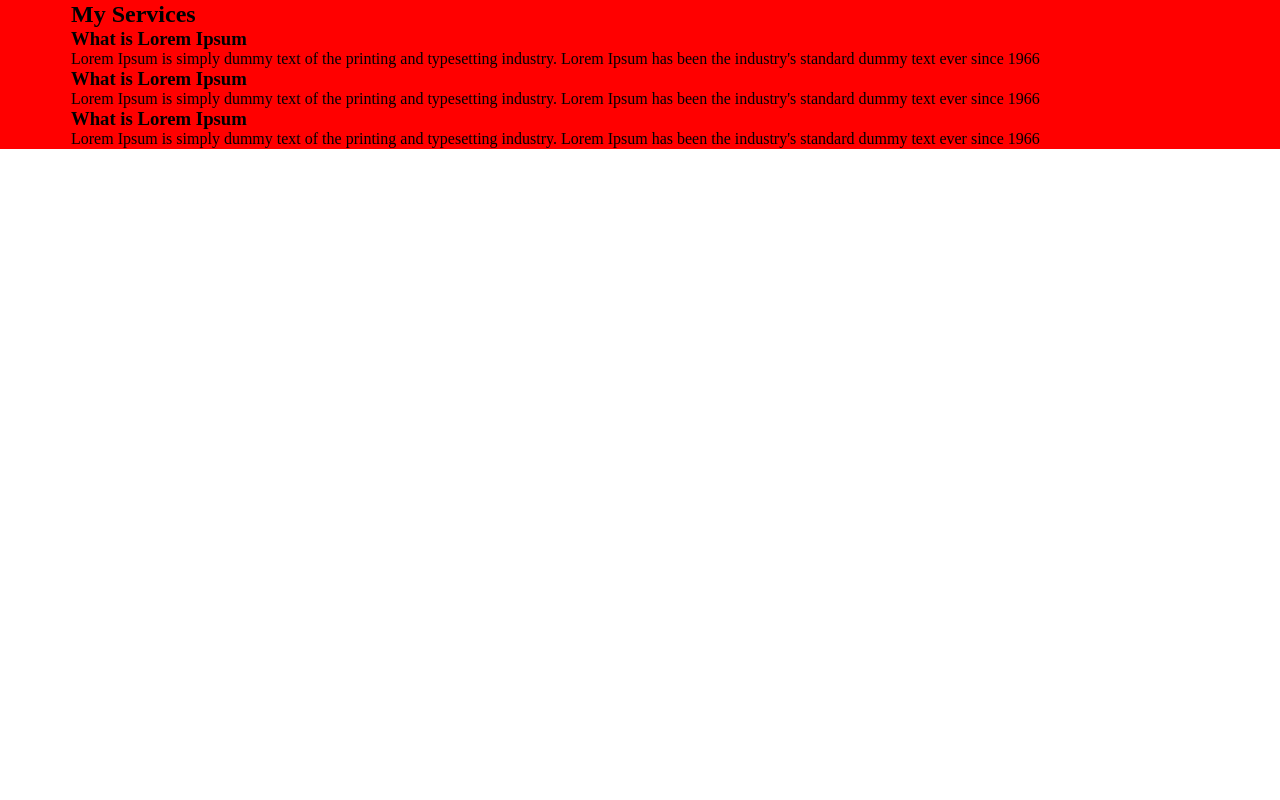
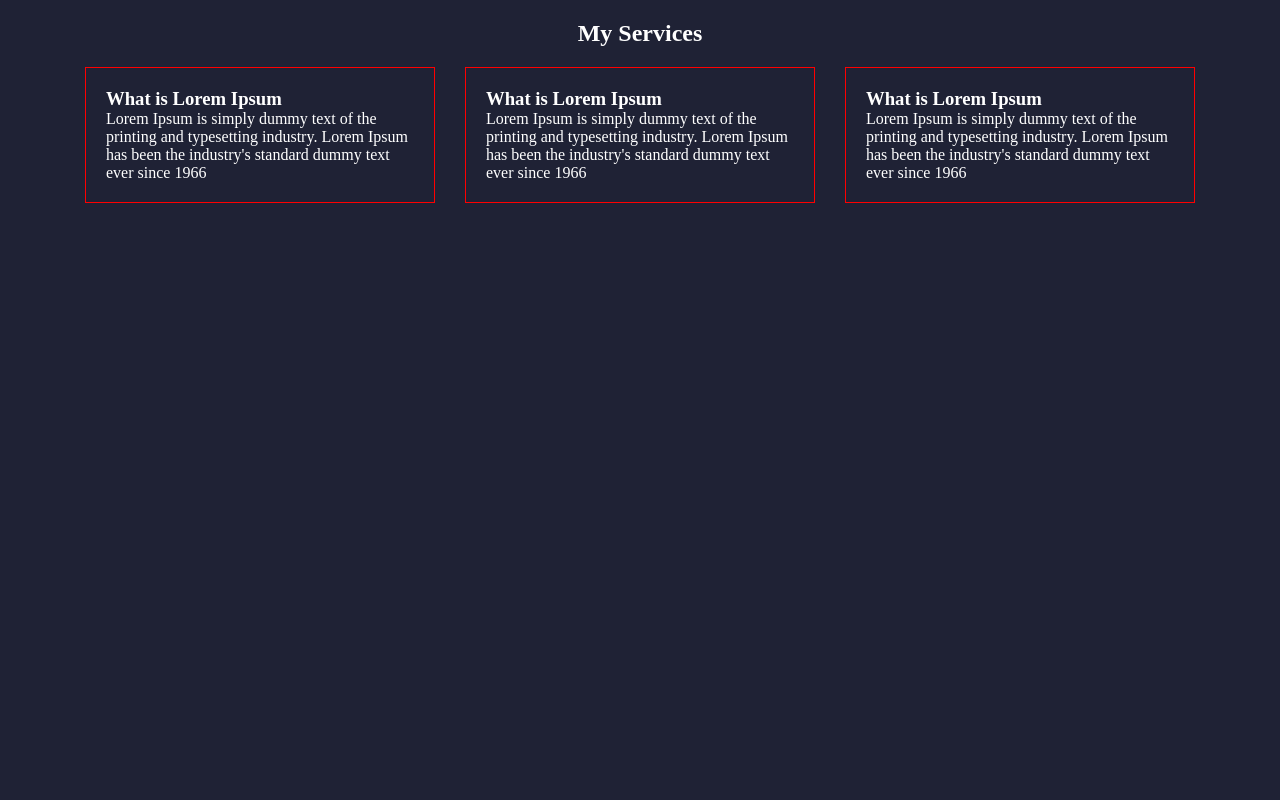
Before and after one commit to mjobayed/poly-2026, a PHP site: page / in a window 1280 px wide. Run offline with PHP 8.4, Linux system fonts and the light colour scheme.

Commit message:
feat: add flexbox and layout styles along with colors

```diff
--- a/005-class-07/css/style.css
+++ b/005-class-07/css/style.css
@@ -5,11 +5,28 @@
 }
 
 .ssection {
-  background: red;
+  background: #1f2235;
+  color: #ffffff;
+  height: 100vh;
 }
 
 .scontainer {
   width: 1140px;
-  border: 1px solid red;
   margin: auto;
 }
+
+.stitle {
+  text-align: center;
+  padding: 20px;
+}
+
+.srow {
+  display: flex;
+}
+
+.scol {
+  width: 33.33%;
+  border: 1px solid red;
+  margin: 0 15px;
+  padding: 20px;
+}
--- a/005-class-07/index.html
+++ b/005-class-07/index.html
@@ -14,7 +14,7 @@
         </div>
 
         <div class="srow">
-          <div class="scol1">
+          <div class="scol">
             <h3>What is Lorem Ipsum</h3>
             <p>
               Lorem Ipsum is simply dummy text of the printing and typesetting
@@ -22,7 +22,7 @@
               ever since 1966
             </p>
           </div>
-          <div class="scol2">
+          <div class="scol">
             <h3>What is Lorem Ipsum</h3>
             <p>
               Lorem Ipsum is simply dummy text of the printing and typesetting
@@ -30,7 +30,7 @@
               ever since 1966
             </p>
           </div>
-          <div class="scol3">
+          <div class="scol">
             <h3>What is Lorem Ipsum</h3>
             <p>
               Lorem Ipsum is simply dummy text of the printing and typesetting
```
